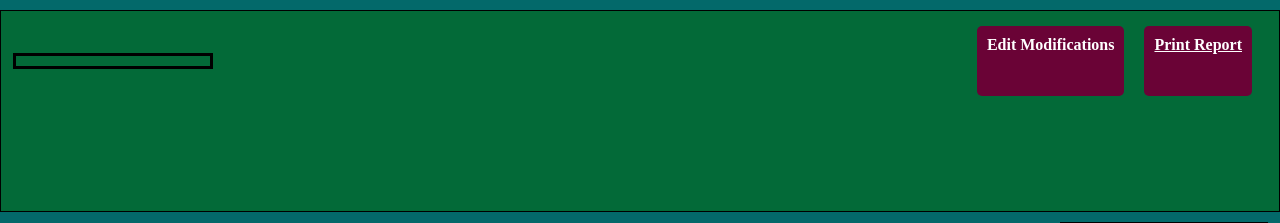
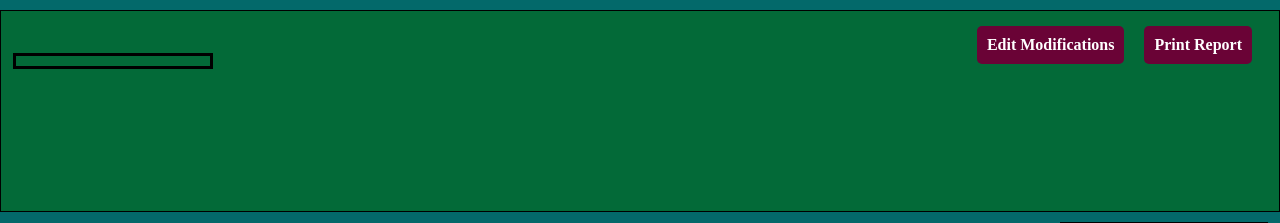
Before and after one commit to dl2574/AircraftLog-Project, a Django app: template Aircraft/templates/Aircraft/aircraft.html in a window 1280 px wide. Shown: the part 74-297 px from the top of the page. Run offline with Django 3.2, Linux system fonts and the light colour scheme; the template is opened without the code that fills it, so the values that code supplies are empty.

Commit message:
Update styling

```diff
--- a/Aircraft/templates/Aircraft/aircraft.html
+++ b/Aircraft/templates/Aircraft/aircraft.html
@@ -6,8 +6,8 @@
     <div class="container aircraftBox">
         <h1 class="serialBox">{{airframe.serial_number}}</h1>
         <div class="aircraftBtnBox pos-gc-2-4">
-            <a class="button" href="#">Print Report</a>
-            <a class="button link-card" href="{% url 'editMods' airframe.serial_number %}">Edit Modifications</a>
+            <a class="link-card" href="#"><p class="button">Print Report</p></a>
+            <a class="link-card" href="{% url 'editMods' airframe.serial_number %}"><p class="button">Edit Modifications</p></a>
         </div>
         <div class="modBox pos-gc-1-4 pos-gr-2-3">
             {% for mod in airframe.mods.all %}
```
